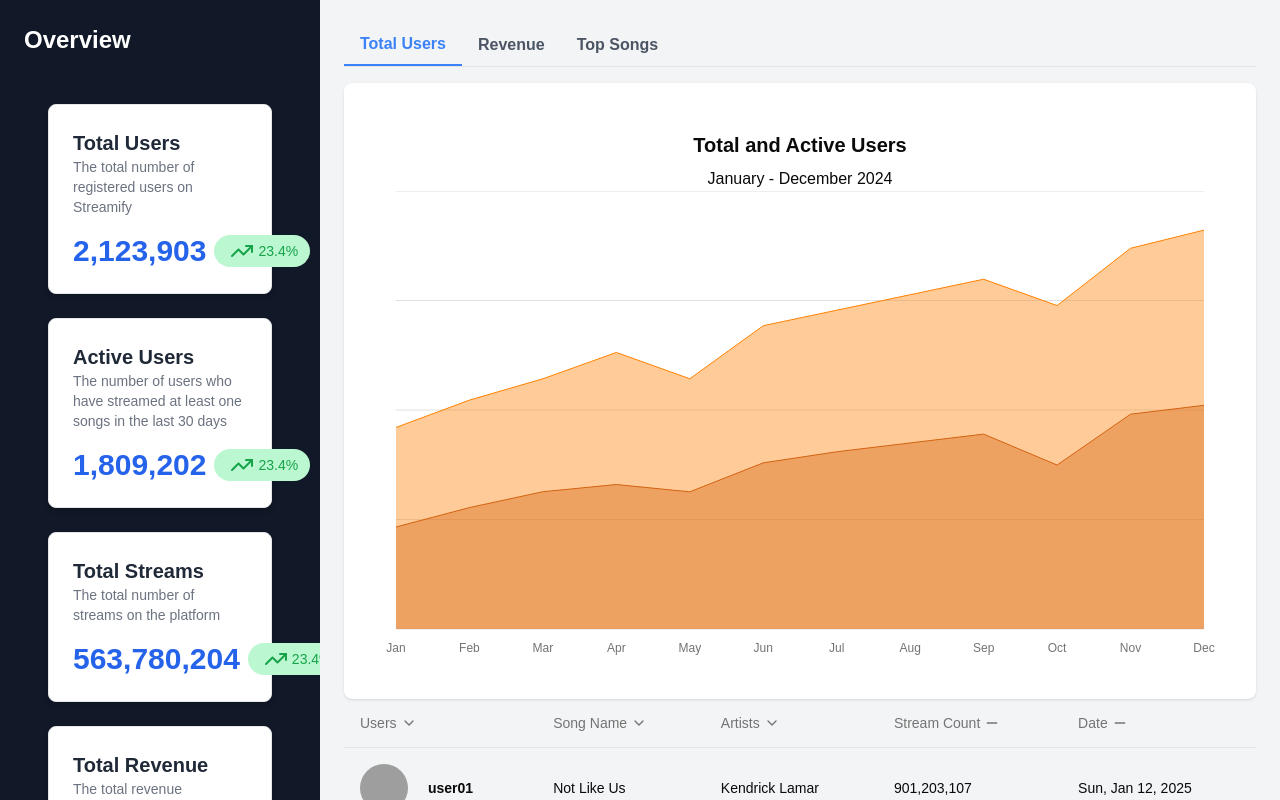
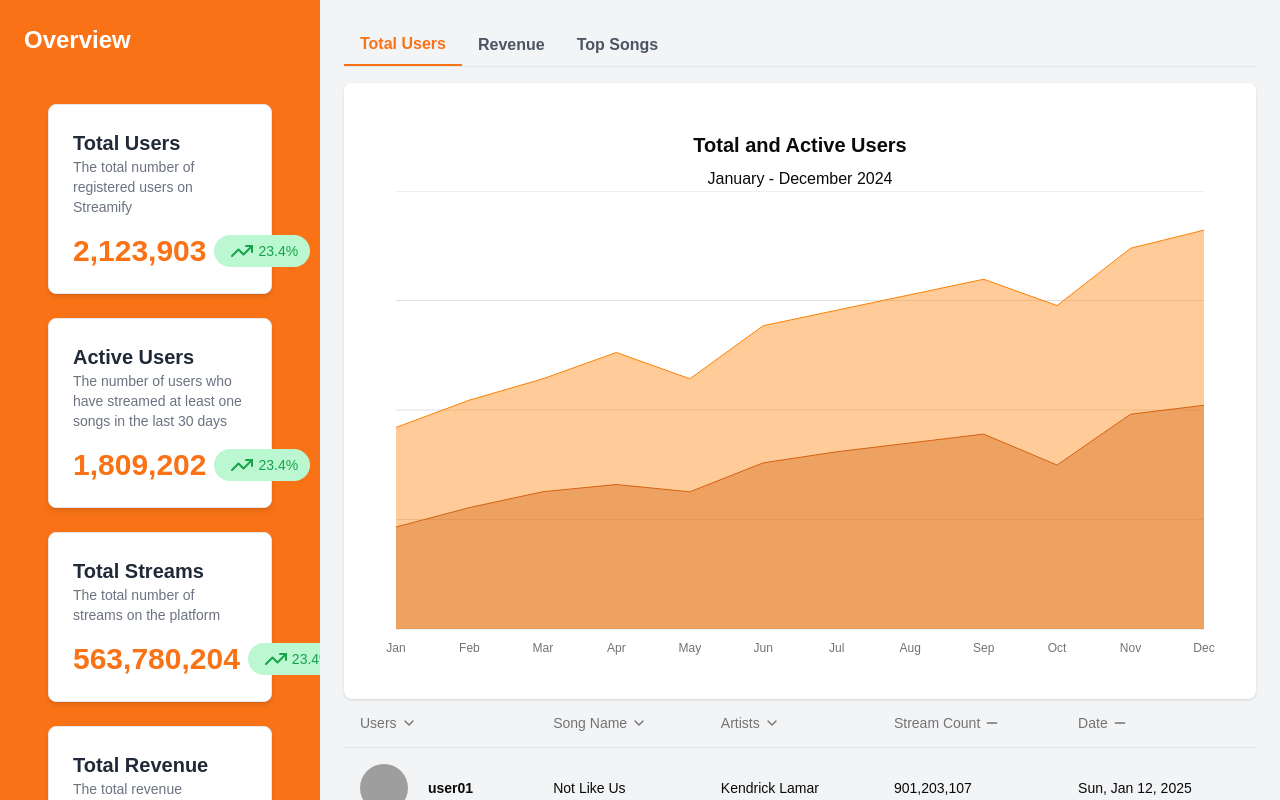
Before and after one commit to rto24/speedy-assessment, a Next.js app: page / in a window 1280 px wide. Shown: the top 800 px of the page. Built offline with nearby package versions, Linux system fonts and the light colour scheme; grey boxes are pictures that could not be loaded.

Commit message:
colour changes

```diff
--- a/src/app/page.tsx
+++ b/src/app/page.tsx
@@ -19,7 +19,7 @@ export default function Home() {
   return (
     <div className="flex h-screen">
       {/* Left Panel */}
-      <div className="w-1/4 bg-gray-900 text-white p-6">
+      <div className="w-1/4 bg-orange-500 text-white p-6">
         <h1 className="text-2xl font-bold mb-6">Overview</h1>
         <DataCards />
       </div>
@@ -35,7 +35,7 @@ export default function Home() {
                 onClick={() => setActiveTab(index)}
                 className={`px-4 py-2 font-bold ${
                   activeTab === index
-                    ? "text-blue-500 border-b-2 border-blue-500"
+                    ? "text-orange-500 border-b-2 border-orange-500"
                     : "text-gray-600"
                 }`}
               >
--- a/src/components/ui/card.tsx
+++ b/src/components/ui/card.tsx
@@ -67,7 +67,7 @@ const DataCard: React.FC<DataCardProps> = ({
       <CardHeader title={title} subtitle={description} />
       <CardBody>
         <div className="flex items-center justify-between">
-          <p className="text-3xl font-bold text-blue-600">{value}</p>
+          <p className="text-3xl font-bold text-orange-500">{value}</p>
           <div className={cn(
             "flex items-center justify-center px-3 py-1 mx-2 rounded-full text-sm font-medium",
             changeType === 'increase' ? 'bg-green-200 text-green-600' : 'bg-red-200 text-red-600'
```
